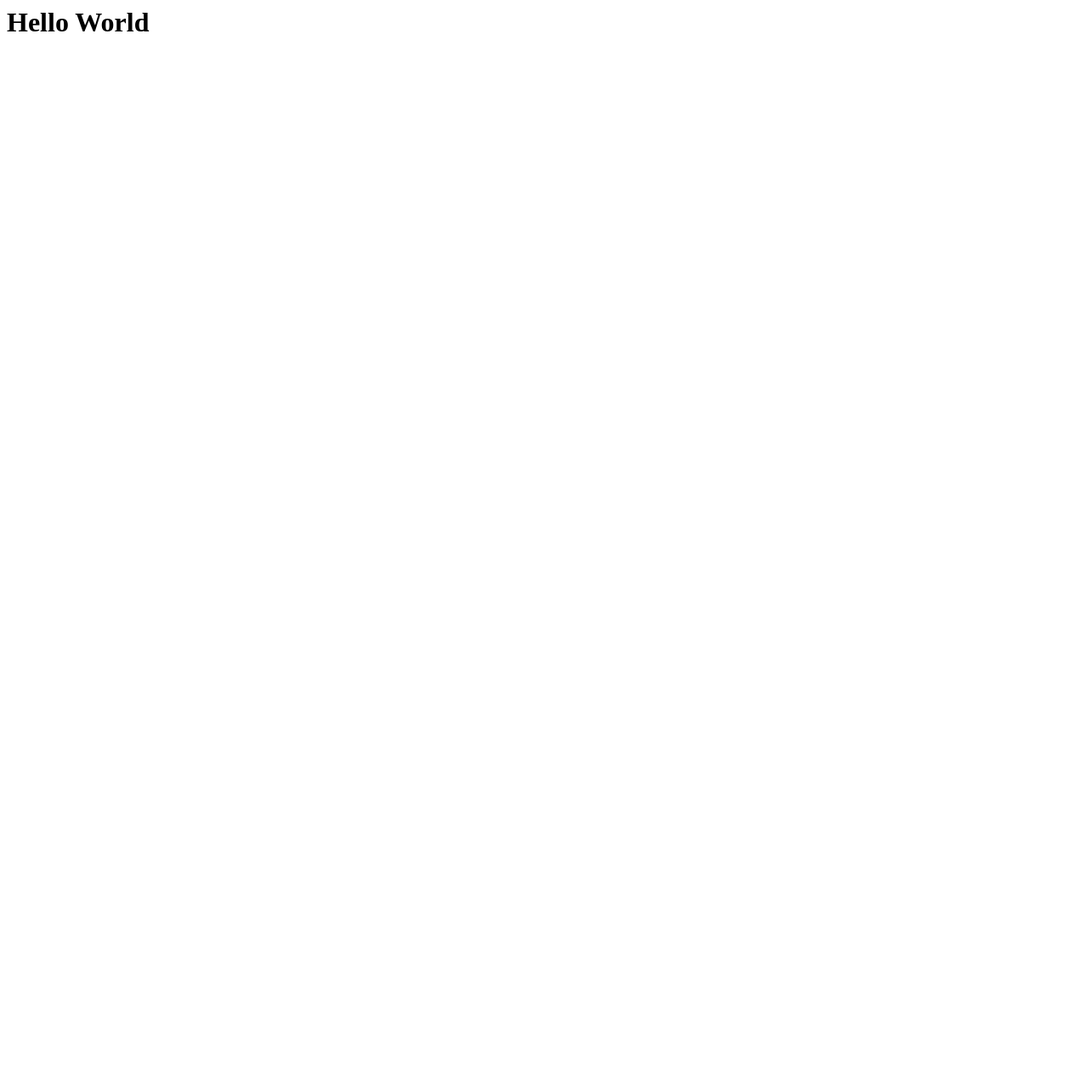
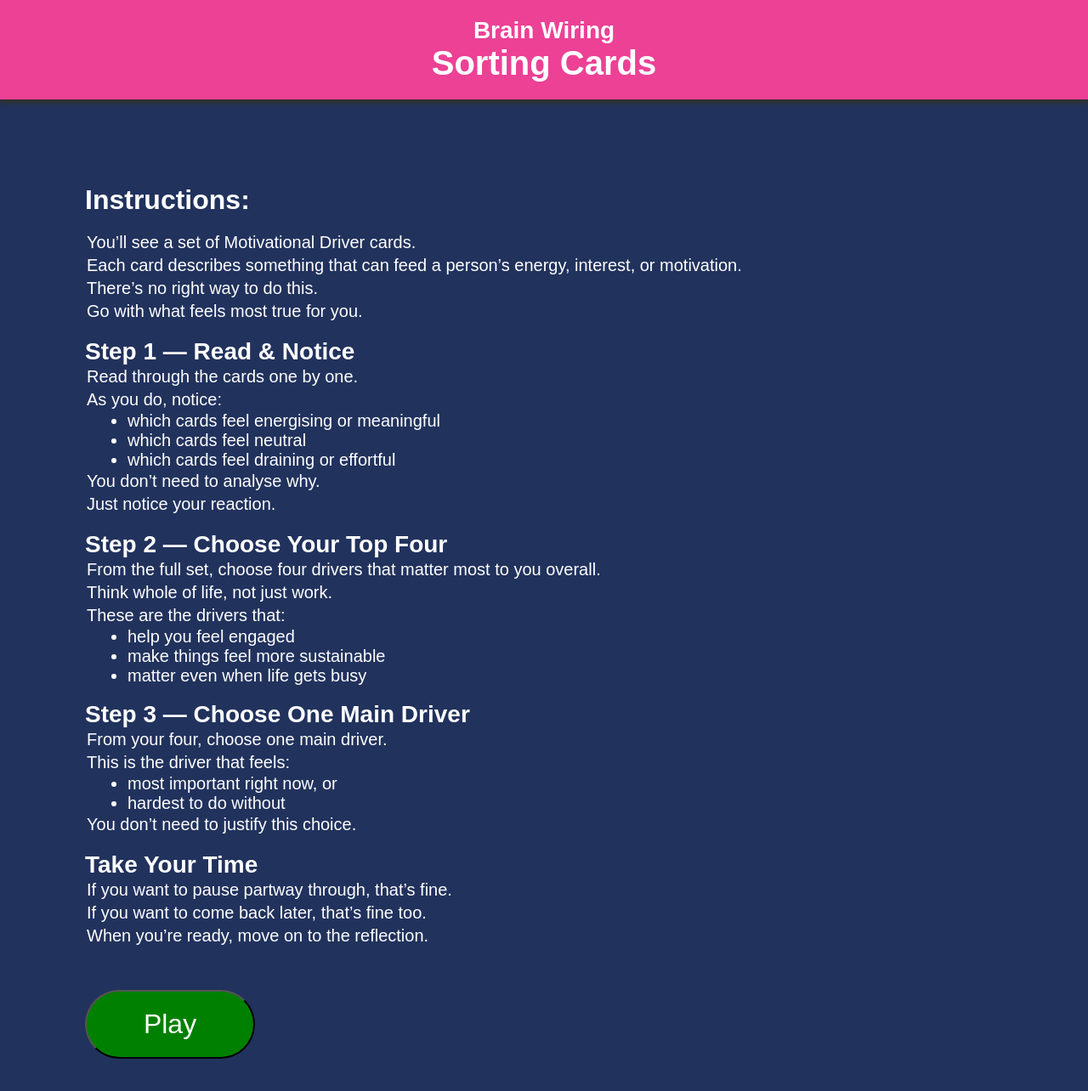
Before and after one commit to lucasarge/sorting-cards, a plain HTML site: page index.html in a window 1280 px wide. Shown: the whole page at 85% size. Before the commit the page ends 800 px from the top, so only its background shows below. Drawn offline with Linux system fonts and the light colour scheme.

Commit message:
homepage with instructions

```diff
--- a/index.html
+++ b/index.html
@@ -1 +1,63 @@
-<h1>Hello World</h1>
+<!DOCTYPE html>
+<html lang="en">
+<head>
+    <meta charset="UTF-8">
+    <meta name="viewport" content="width=device-width, initial-scale=1.0">
+    <link rel="stylesheet" href="style.css">
+    <title>Sorting Cards</title>
+</head>
+<body>
+    <div class="header">
+        <h2>Brain Wiring</h2>
+        <h1>Sorting Cards</h1>
+    </div>
+    <div class="content">
+        <div class="description">
+            <h3>Instructions:</h3>
+            <br>
+            <p>You’ll see a set of Motivational Driver cards.</p>
+            <p>Each card describes something that can feed a person’s energy, interest, or motivation.</p>
+            <p>There’s no right way to do this.</p>
+            <p>Go with what feels most true for you.</p>
+            <br>
+            <h4>Step 1 — Read &amp; Notice</h4>
+            <p>Read through the cards one by one.</p>
+            <p>As you do, notice:</p>
+            <ul>
+                <li>which cards feel energising or meaningful</li>
+                <li>which cards feel neutral</li>
+                <li>which cards feel draining or effortful</li>
+            </ul>
+            <p>You don’t need to analyse why.</p>
+            <p>Just notice your reaction.</p>
+            <br>
+            <h4>Step 2 — Choose Your Top Four</h4>
+            <p>From the full set, choose four drivers that matter most to you overall.</p>
+            <p>Think whole of life, not just work.</p>
+            <p>These are the drivers that:</p>
+            <ul>
+                <li>help you feel engaged</li>
+                <li>make things feel more sustainable</li>
+                <li>matter even when life gets busy</li>
+            </ul>
+            <br>
+            <h4>Step 3 — Choose One Main Driver</h4>
+            <p>From your four, choose one main driver.</p>
+            <p>This is the driver that feels:</p>
+            <ul>
+                <li>most important right now, or</li>
+                <li>hardest to do without</li>
+            </ul>
+            <p>You don’t need to justify this choice.</p>
+            <br>
+            <h4>Take Your Time</h4>
+            <p>If you want to pause partway through, that’s fine.</p>
+            <p>If you want to come back later, that’s fine too.</p>
+            <p>When you’re ready, move on to the reflection.</p>
+        </div>
+        <div class="play">
+            <button>Play</button>
+        </div>
+    </div>
+</body>
+</html>
--- /dev/null
+++ b/style.css
@@ -0,0 +1,64 @@
+* {
+    margin: 0;
+    padding: 0;
+    box-sizing: border-box;
+}
+
+body {
+    background-color: #21325d;
+}
+
+h1 {
+    font-size: 2.5rem;
+}
+
+h2 {
+    font-size: 1.75rem;
+}
+
+h3 {
+    font-size: 2rem;
+}
+
+h4 {
+    font-size: 1.75rem;
+}
+
+p {
+    padding: 2px;
+    font-size: 1.25rem;
+}
+
+ul {
+    padding-left: 50px;
+    font-size: 1.25rem;
+}
+
+.header {
+    background-color: #ec4195;
+    width: 100%;
+    padding: 20px;
+    color: white;
+    text-align: center;
+    font-family: Arial, Helvetica, sans-serif;
+    box-shadow: 0px 5px 5px rgb(49, 49, 49);
+}
+
+.content {
+    padding: 100px;
+    color: white;
+    font-family: Arial, Helvetica, sans-serif;
+}
+
+.description {
+    padding-bottom: 50px;
+}
+
+button {
+    background-color: green;
+    border-radius: 100px;
+    padding: 20px;
+    width: 200px;
+    font-size: 2rem;
+    color: white;
+}
```
